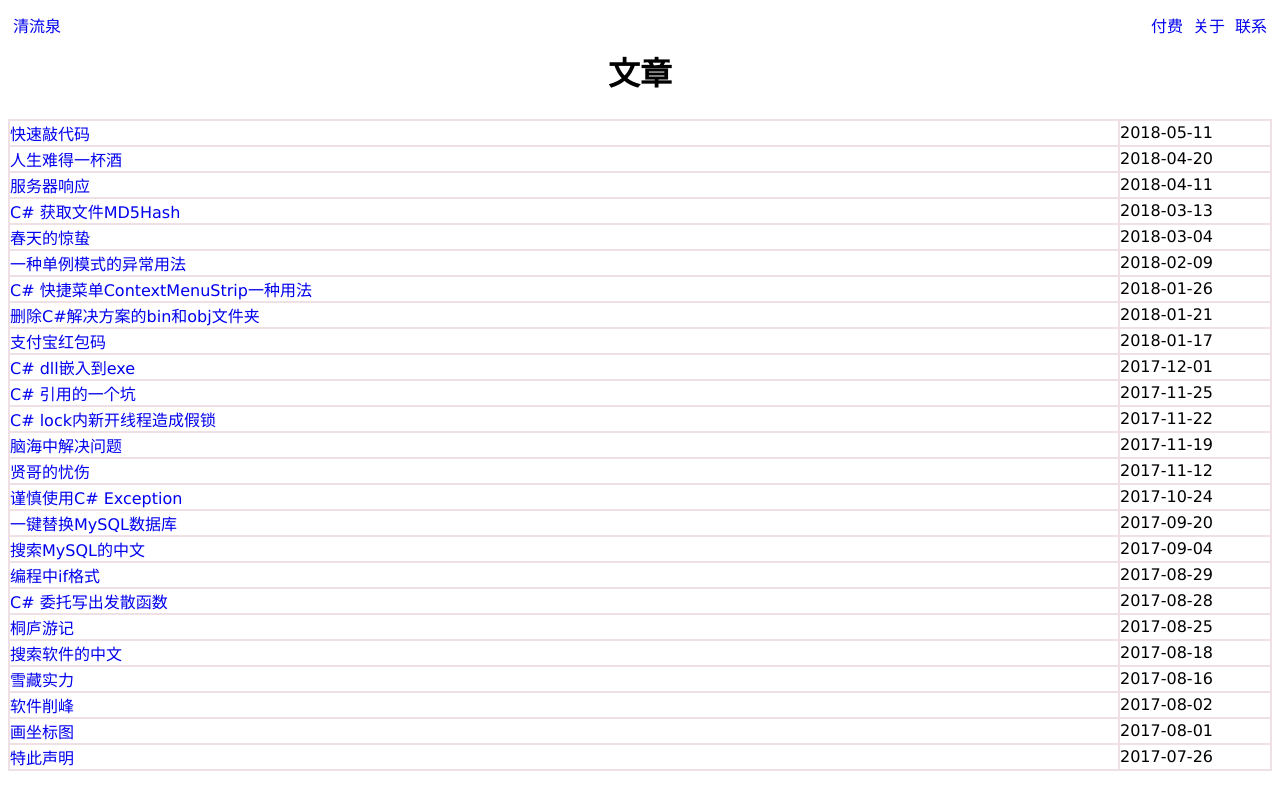
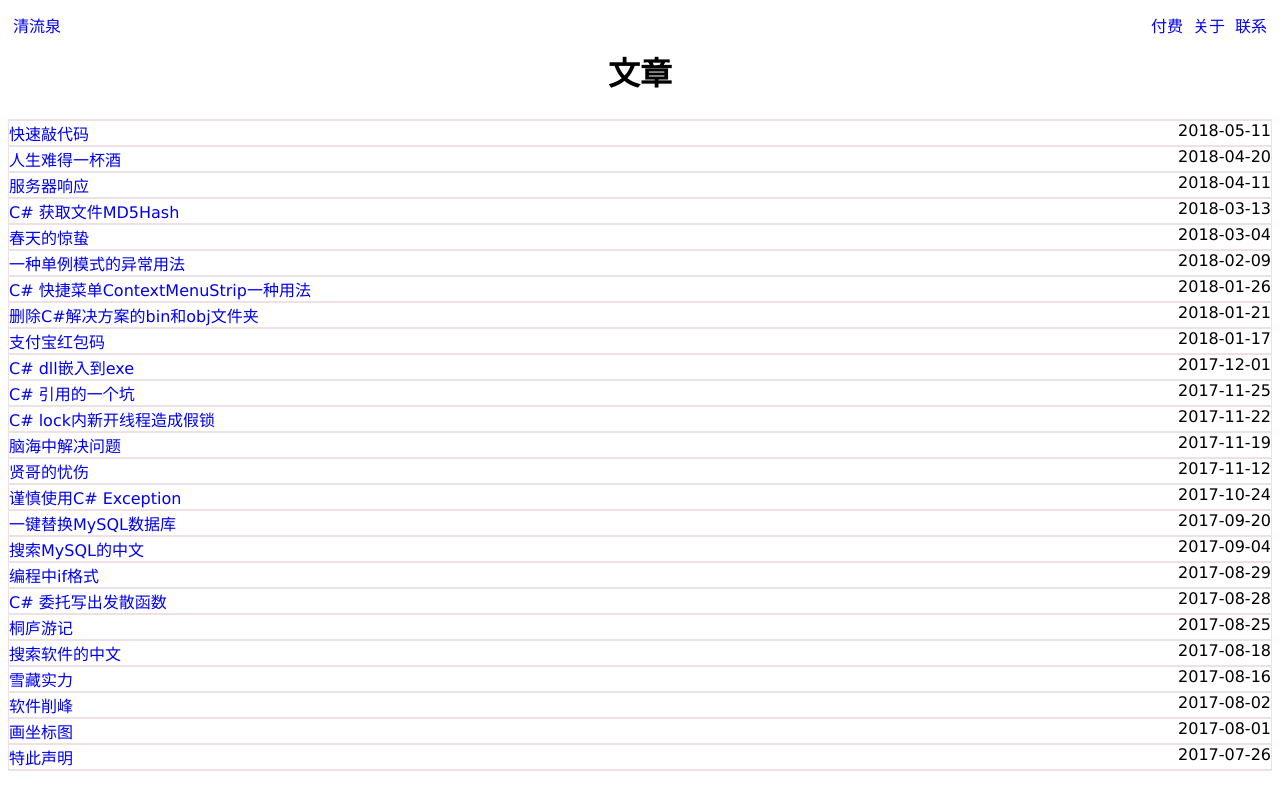
Before and after one commit to yinyongxian/yinyongxian.github.io, a Jekyll site: the page built from index.html, in a window 1280 px wide. Shown: the top 810 px of the page. Built offline with Jekyll 4.4.1, drawn with Linux system fonts in a browser that asks for light colours.

Commit message:
单列文章

```diff
--- /dev/null
+++ b/Media/style/index.css
@@ -0,0 +1,27 @@
+@charset "UTF-8";
+/* CSS Document */
+
+.header-left {
+	float: left;
+}
+
+.header-right {
+	float: right
+}
+
+.header-left, .header-right {
+	list-style-type: none
+}
+
+.td-right {
+	width: 150px;
+}
+
+td {
+	border-left: none;
+	border-right: none;
+}
+
+.float-right {
+	float: right
+}
--- a/Media/style/main.css
+++ b/Media/style/main.css
@@ -1,3 +1,4 @@
+@import url("index.css");
 body {
     font-family:"lucida grande", "lucida sans unicode", lucida, helvetica, "Hiragino Sans GB", "Microsoft YaHei", "WenQuanYi Micro Hei", sans-serif;
 }
@@ -71,13 +72,6 @@ code {
     font-family: Inconsolata, Consolas, "DEJA VU SANS MONO", "DROID SANS MONO", Proggy, monospace;
 }
 
-
-/*
-a {
-    text-decoration: none;
-}
-*/
-
 a:link,a:visited{
 	text-decoration:none;  /*超链接无下划线*/
 }
@@ -113,18 +107,6 @@ pre {
 	word-wrap: break-word;
 }
 
-.header-left {
-	float: left;
-}
-
-.header-right {
-	float: right
-}
-
-.header-left, .header-right {
-	list-style-type: none
-}
-
 ul {
 	padding:0px;
 	margin:0px;
@@ -135,19 +117,10 @@ li {
 	text-decoration: none;
 }
 
-
-
 table {
 	margin-left: auto;
 	margin-right: auto;
 	width: 100%;
-}
-
-
-
-
-.td-right {
-	width: 150px;
 }
 
 tr {
--- a/index.html
+++ b/index.html
@@ -23,9 +23,7 @@ title: 清流泉
         onMouseOut="this.style.backgroundColor='#FFFFFF'">
             <td class="td-left">
                 <a href="{{ post.url }}" >{{ post.title }}</a>
-            </td>
-            <td class="td-right">
-                {{ post.date | date: "%F" }}
+                <span class="float-right">{{ post.date | date: "%F" }}</span>
             </td>
         </tr>
         {% endfor %}
```
